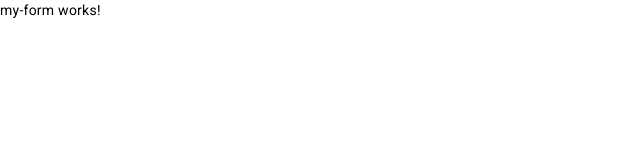
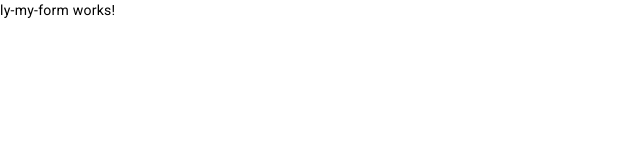
Before and after one commit to kasaharu-labs/try-angular-testing-library, an Angular app: page /my-form in a window 1280 px wide. Shown: the top 160 px of the page, without its empty margins (0-640 px from the left). Built offline with nearby package versions, Linux system fonts and the light colour scheme.

Commit message:
feat: LyMyFormComponent を表示

```diff
--- a/src/app/features/my-form/pages/my-form/my-form.component.html
+++ /dev/null
@@ -1 +0,0 @@
-<p>my-form works!</p>
--- a/src/app/features/my-form/pages/my-form/my-form.component.ts
+++ b/src/app/features/my-form/pages/my-form/my-form.component.ts
@@ -1,8 +1,7 @@
 import { Component } from '@angular/core';
 
 @Component({
-  selector: 'app-my-form',
-  templateUrl: './my-form.component.html',
+  template: `<app-ly-my-form></app-ly-my-form>`,
   styleUrls: ['./my-form.component.scss'],
 })
 export class MyFormPageComponent {}
```
